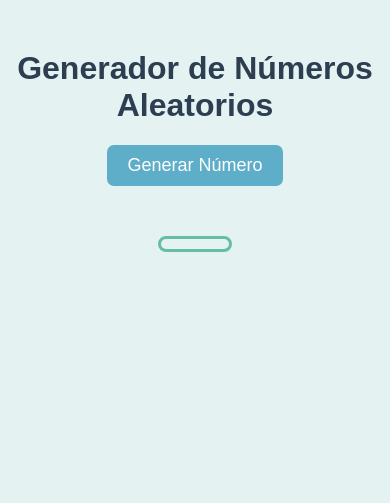
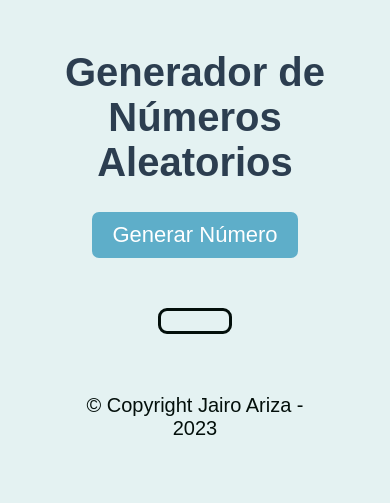
Before and after one commit to ArizzaYF/GeneradorNumeros, a plain HTML site: page index.html in a window 390 px wide. Drawn offline with Linux system fonts and the light colour scheme.

Commit message:
Se agrego el footer respectivo, cambiaron las cifras de los numeros generados y se ajusto el diseño responsivo

```diff
--- a/index.html
+++ b/index.html
@@ -1,11 +1,12 @@
 <!DOCTYPE html>
 <html>
+
 <head>
   <meta charset="UTF-8">
-  <title>Generador de números aleatorios</title>
+  <title>Generador de números</title>
   <link rel="stylesheet" href="style.css">
+</head>
 
-</head>
 <body>
   <h1>Generador de Números Aleatorios</h1>
   <button id="generateBtn">Generar Número</button>
@@ -13,4 +14,8 @@
 
   <script src="script.js"></script>
 </body>
+<footer>
+  <p class="copyright">&copy Copyright Jairo Ariza - 2023</p>
+</footer>
+
 </html>
--- a/script.js
+++ b/script.js
@@ -3,7 +3,7 @@ window.onload = function() {
   var numberContainer = document.getElementById('numberContainer');
 
   generateBtn.addEventListener('click', function() {
-      var numDigits = Math.floor(Math.random() * 3) + 2; // Genera un número aleatorio entre 2 y 4
+    var numDigits = Math.floor(Math.random() * 2) + 3; // Genera un número aleatorio entre 3 y 4
     var randomNumber = generateRandomNumber(numDigits);
     numberContainer.textContent = randomNumber;
   });
--- a/style.css
+++ b/style.css
@@ -1,12 +1,13 @@
 body {
     background-color: #E4F2F2;
     color: #2C3E50;
-    font-family: Arial, sans-serif;
+    font-family: 'Agdasima', sans-serif;
 }
 
 h1 {
     text-align: center;
     margin-top: 50px;
+    font-size: 40px;
 }
 
 button {
@@ -15,7 +16,7 @@ button {
     padding: 10px 20px;
     border: none;
     border-radius: 7px;
-    font-size: 18px;
+    font-size: 22px;
     margin: 20px auto;
     display: block;
     cursor: pointer;
@@ -27,10 +28,34 @@ button:hover {
 }
 
 #numberContainer {
-    border: 3px solid #65bea2;
-    padding: 5px;
+    border: 3px solid #030f0b;
+    padding: 10px;
     margin: 50px 40% 0px 40%;
-    border-radius: 8px;
+    border-radius: 9px;
     text-align: center;
-    font-size: 24px;
+    font-size: 38px;
 }
+
+footer {
+    text-align: center;
+    padding: 40px;
+    font-family: 'Agdasima', sans-serif;
+}
+
+.copyright {
+    margin: 20px;
+    font-size: 20px;
+    color: #030f0b;
+}
+
+/*Ajuste para diseño responsivo*/
+
+@media screen and (max-width:480px){
+    h1{
+        text-align: center;
+    }
+    button, #numberContainer, footer{
+        width: auto;
+    }
+
+}
```
Lines whose indentation alone changed are shown as unchanged.
